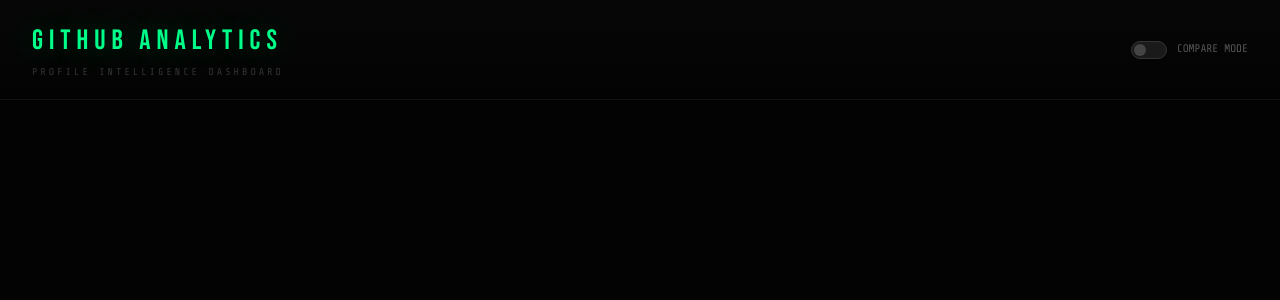
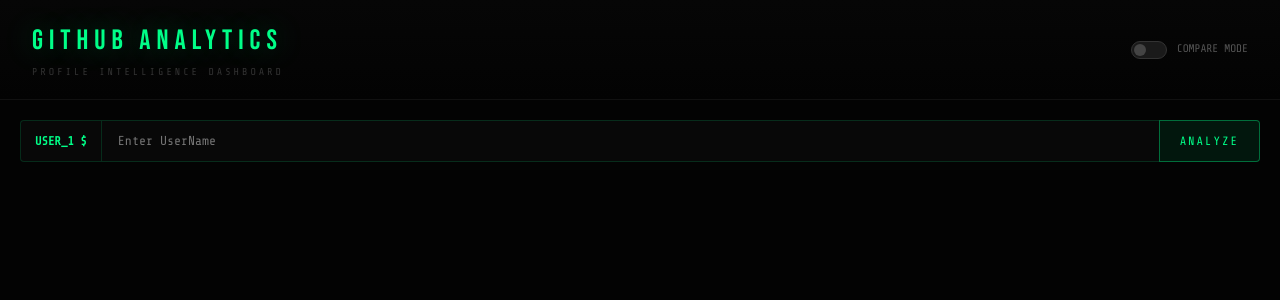
Before and after one commit to ItcProjects-R4/SHR4_SWD2_S1_PROJECT4, a React (Vite) app in the folder GithubAnalytics/: page / in a window 1280 px wide. Shown: the top 300 px of the page. Built offline with nearby package versions, Linux system fonts and the light colour scheme.

Commit message:
KAN-4: Add SearchBar component

```diff
--- a/GithubAnalytics/src/App.jsx
+++ b/GithubAnalytics/src/App.jsx
@@ -1,10 +1,27 @@
 import { useState } from "react";
 import Header from "./components/Header";
+import SearchBar from "./components/SearchBar";
 
 const TABS = ["overview", "repos", "languages"];
 
 export default function App() {
   const [compareMode, setCompareMode] = useState(false);
+
+  const [loading, setLoading] = useState({
+    0: false,
+    1: false,
+  });
+
+  const handleFetch = async (idx, userName) => {
+    console.log("idx", idx);
+    console.log("UserName", userName);
+
+    setLoading((prev) => ({ ...prev, [idx]: true }));
+
+    await new Promise((res) => setTimeout(res, 2000));
+
+    setLoading((prev) => ({ ...prev, [idx]: false }));
+  };
 
   return (
     <div
@@ -27,6 +44,12 @@
         onToggleCompare={() => setCompareMode((m) => !m)}
       />
 
+      <SearchBar
+        onFetch={handleFetch}
+        compareMode={compareMode}
+        loading={loading}
+      />
+
       <main style={{ padding: "24px 32px" }}></main>
     </div>
   );
--- /dev/null
+++ b/GithubAnalytics/src/components/SearchBar.jsx
@@ -0,0 +1,99 @@
+import { useState } from "react";
+import { ACCENT, ACCENT2 } from "../utils/constants";
+
+function SearchBar({ onFetch, compareMode, loading }) {
+  const [user1, setUser1] = useState("");
+  const [user2, setUser2] = useState("");
+
+  const handleClick = (idx) => {
+    const userName = idx === 0 ? user1 : user2;
+    if (!userName) return;
+
+    onFetch(idx, userName);
+  };
+
+  const handleKeyDown = (e, idx) => {
+    if (e.key === "Enter") {
+      handleClick(idx);
+    }
+  };
+
+  const rows = compareMode ? [0, 1] : [0];
+
+  return (
+    <div
+      style={{
+        display: "grid",
+        gridTemplateColumns: compareMode ? "1fr 1fr" : "1fr",
+        gap: "16px",
+        marginBottom: "20px",
+        padding: "20px",
+      }}
+    >
+      {rows.map((idx) => {
+        const color = idx === 0 ? ACCENT : ACCENT2;
+        const value = idx === 0 ? user1 : user2;
+        const setValue = idx === 0 ? setUser1 : setUser2;
+
+        return (
+          <div key={idx} style={{ display: "flex" }}>
+            <div
+              style={{
+                padding: "10px 14px",
+                background: "#080808",
+                border: `1px solid ${color}25`,
+                borderRight: "none",
+                borderRadius: "4px 0 0 4px",
+                display: "flex",
+                alignItems: "center",
+              }}
+            >
+              <span style={{ color, fontSize: "12px", fontWeight: "bold" }}>
+                {idx === 0 ? "USER_1 $" : "USER_2 $"}
+              </span>
+            </div>
+
+            <input
+              type="text"
+              placeholder="Enter UserName"
+              value={value}
+              onChange={(e) => setValue(e.target.value)}
+              onKeyDown={(e) => handleKeyDown(e, idx)}
+              style={{
+                flex: 1,
+                background: "#080808",
+                border: `1px solid ${color}25`,
+                borderRight: "none",
+                padding: "10px 16px",
+                color: "#e0e0e0",
+                fontFamily: "'Share Tech Mono', monospace",
+                fontSize: "13px",
+                outline: "none",
+              }}
+            />
+            <button
+              onClick={() => handleClick(idx)}
+              disabled={loading[idx]}
+              style={{
+                padding: "10px 20px",
+                background: loading[idx] ? "#111" : `${color}15`,
+                border: `1px solid ${color}${loading[idx] ? "20" : "60"}`,
+                borderRadius: "0 4px 4px 0",
+                color: loading[idx] ? "#333" : color,
+                cursor: loading[idx] ? "not-allowed" : "pointer",
+                fontFamily: "'Share Tech Mono', monospace",
+                fontSize: "12px",
+                letterSpacing: "2px",
+                transition: "0.2s",
+              }}
+            >
+              {loading[idx] ? "LOADING" : " ANALYZE"}
+            </button>
+          </div>
+        );
+      })}
+    </div>
+  );
+}
+
+export default SearchBar;
```
